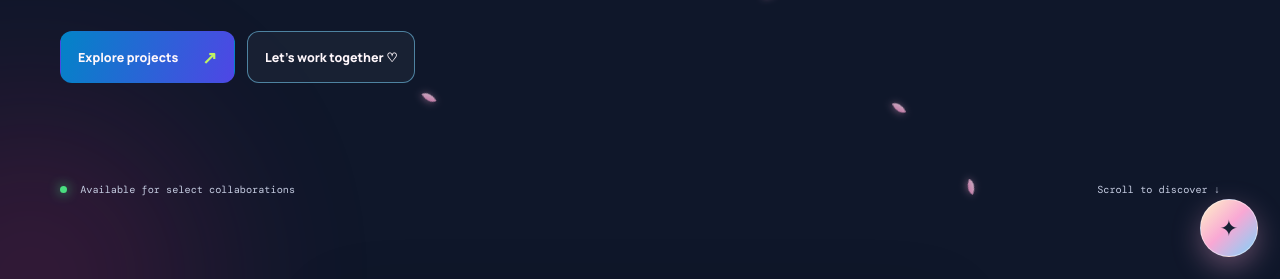
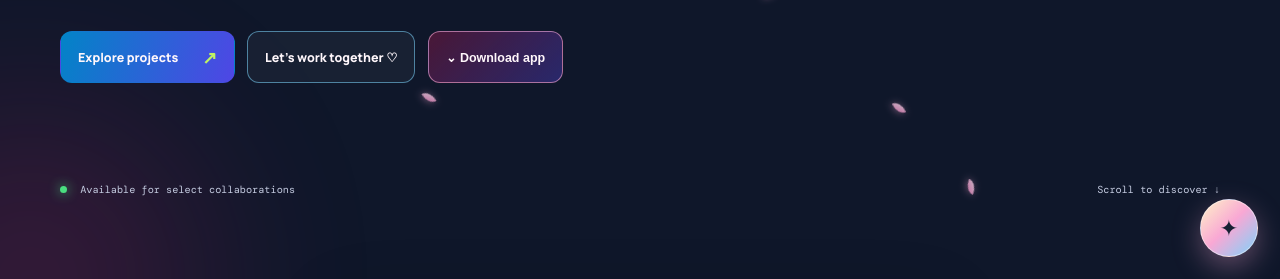
Before and after one commit to Abhishekrai124/AR, a plain HTML site: page index.html in a window 1280 px wide. Shown: the part 521-800 px from the top of the page. Drawn offline with nearby package versions, Linux system fonts and the light colour scheme; no server answers; a web font is replaced by a local one.

```diff
--- a/index.html
+++ b/index.html
@@ -48,7 +48,7 @@
         <div class="actions">
           <a class="button primary" href="projects.html"
             >Explore projects <b>↗</b></a
-          ><a class="button" href="contact.html">Let’s work together ♡</a>
+          ><a class="button" href="contact.html">Let’s work together ♡</a><button class="button app-download-button" type="button" data-install-app>⌄ Download app</button>
         </div>
         <div class="hero-foot">
           <span><i></i> Available for select collaborations</span
--- a/style.css
+++ b/style.css
@@ -902,6 +902,7 @@
 .vip-benefits ul { margin: 0 0 18px; padding-left: 18px; color: var(--muted); font-size: .78rem; line-height: 2; }.vip-benefits li::marker { color: var(--pink); }
 .merchant-card { background: linear-gradient(135deg, rgba(131,24,67,.42), rgba(49,46,129,.72)); }.merchant-card small { color: var(--muted); font-size:.65rem; margin-top:12px; }
 .payment-hero-copy { max-width: 520px; margin: 18px 0; color: var(--muted); line-height: 1.7; font-size: .85rem; }.pay-anywhere { display: inline-flex; box-shadow: 0 12px 28px rgba(249,168,212,.2); }
+.app-download-button { border-color: rgba(249,168,212,.6); background: linear-gradient(135deg, rgba(131,24,67,.5), rgba(49,46,129,.75)); }
 .featured-payment { background: linear-gradient(135deg, #075985, #312e81); }
 .amounts { display: flex; gap: 8px; margin-bottom: 18px; }
 .amounts button { border: 1px solid var(--line); border-radius: 8px; padding: 8px 11px; background: rgba(15, 23, 42, 0.4); color: var(--ink); cursor: pointer; font-weight: 800; }
```
